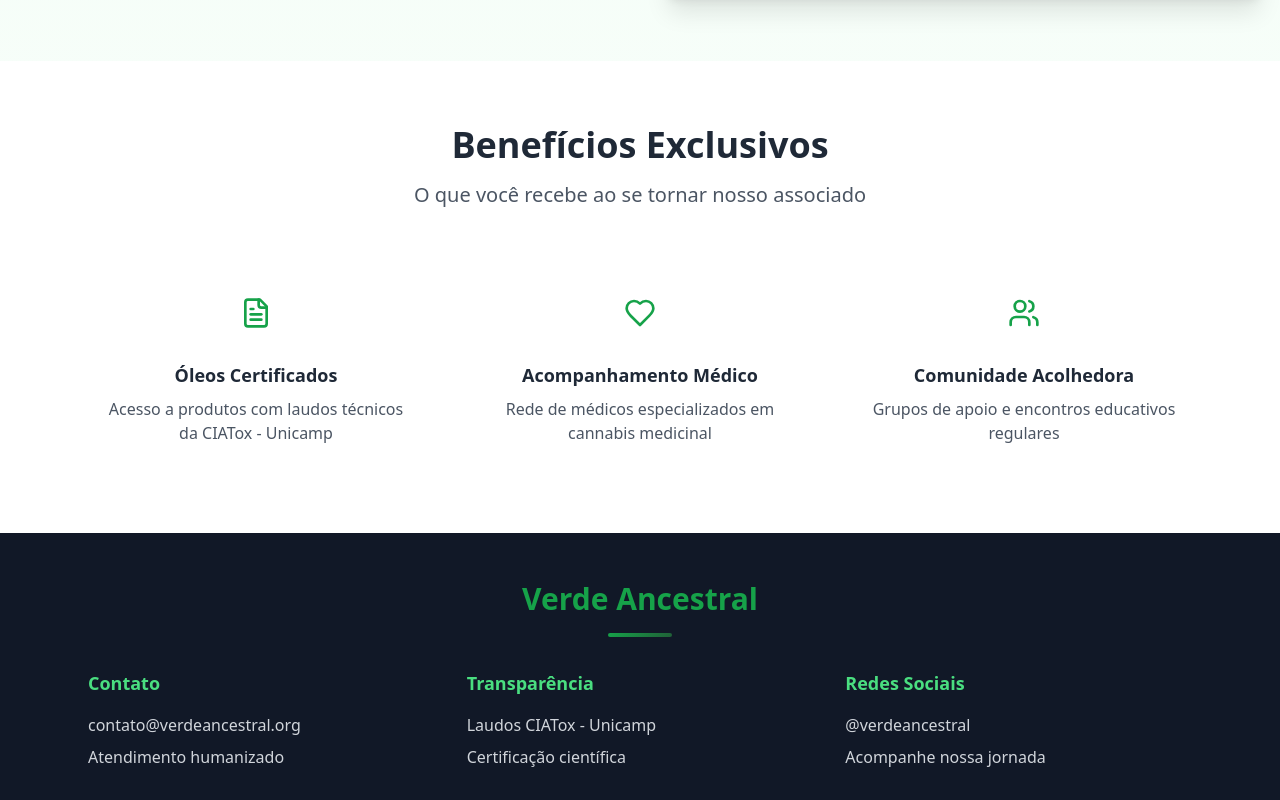
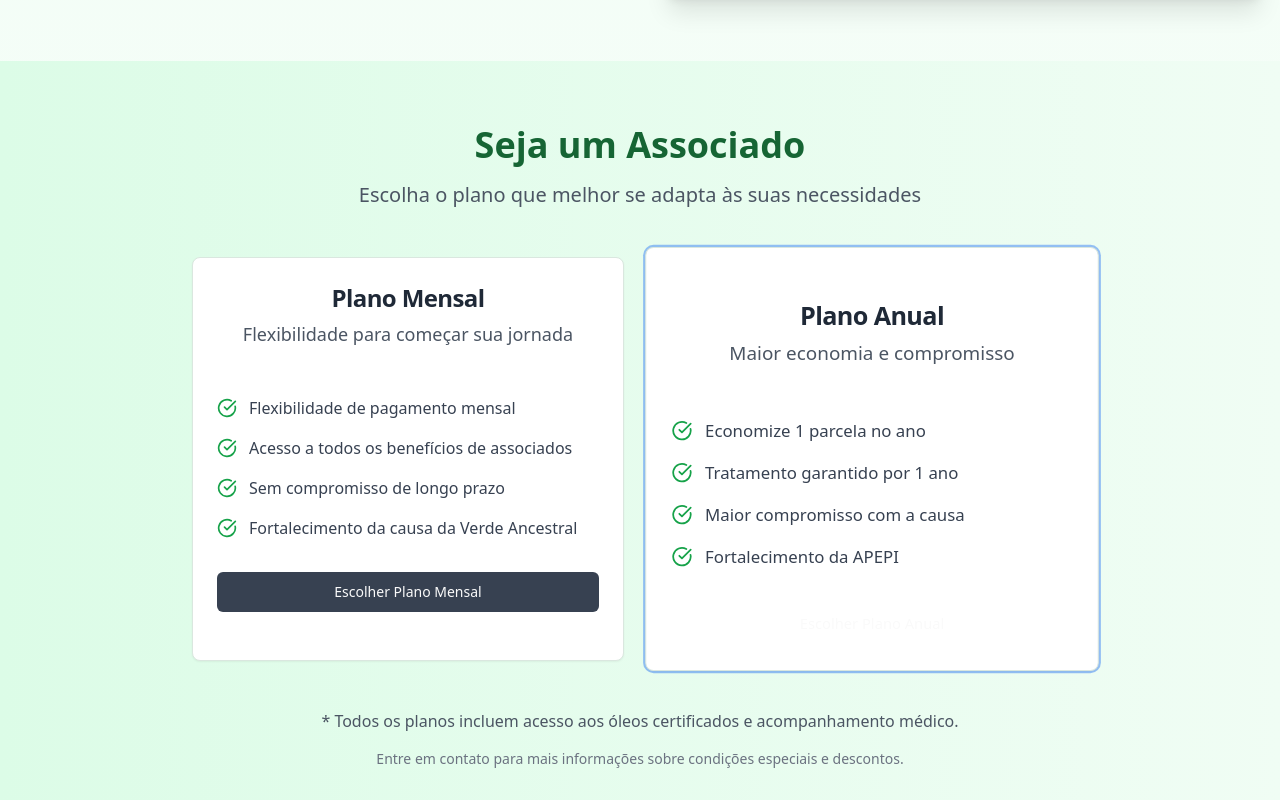
Before and after one commit to nelsinhololx/verde-raiz-cura, a React (Vite) app: page /associados in a window 1280 px wide. Shown: the part 620-1420 px from the top of the page. Built offline with nearby package versions, Linux system fonts and the light colour scheme.

Commit message:
Fix: Page not rendering
The user reported that nothing is appearing on the page.

```diff
--- a/src/pages/Associados.tsx
+++ b/src/pages/Associados.tsx
@@ -324,6 +324,70 @@ const Associados = () => {
           </div>
         </section>
 
+        {/* Seja um Associado Section */}
+        <section className="py-16 bg-gradient-to-r from-green-100 to-green-50">
+          <div className="max-w-6xl mx-auto px-4">
+            <div className="text-center mb-12">
+              <h2 className="text-3xl md:text-4xl font-bold text-green-800 mb-4">
+                Seja um Associado
+              </h2>
+              <p className="text-xl text-gray-600">
+                Escolha o plano que melhor se adapta às suas necessidades
+              </p>
+            </div>
+
+            <div className="grid md:grid-cols-2 gap-8 max-w-4xl mx-auto">
+              {planos.map((plano, index) => (
+                <Card key={index} className={`relative overflow-hidden hover:shadow-xl transition-all duration-300 ${
+                  index === 1 ? 'ring-2 ring-verde scale-105' : ''
+                }`}>
+                  {index === 1 && (
+                    <div className="absolute top-0 left-0 right-0 bg-verde text-white text-center py-2 text-sm font-semibold">
+                      MAIS ECONÔMICO
+                    </div>
+                  )}
+                  <CardHeader className={`text-center ${index === 1 ? 'pt-12' : 'pt-6'}`}>
+                    <CardTitle className="text-2xl text-gray-800">
+                      {plano.titulo}
+                    </CardTitle>
+                    <CardDescription className="text-gray-600 text-lg">
+                      {plano.descricao}
+                    </CardDescription>
+                  </CardHeader>
+                  <CardContent className="p-6">
+                    <ul className="space-y-4 mb-8">
+                      {plano.beneficios.map((beneficio, idx) => (
+                        <li key={idx} className="flex items-start">
+                          <CheckCircle className="w-5 h-5 text-verde mr-3 flex-shrink-0 mt-0.5" />
+                          <span className="text-gray-700">{beneficio}</span>
+                        </li>
+                      ))}
+                    </ul>
+                    <Button
+                      className={`w-full ${
+                        index === 1
+                          ? 'bg-verde hover:bg-verde/90'
+                          : 'bg-gray-700 hover:bg-gray-800'
+                      }`}
+                    >
+                      Escolher {plano.titulo}
+                    </Button>
+                  </CardContent>
+                </Card>
+              ))}
+            </div>
+
+            <div className="text-center mt-12">
+              <p className="text-gray-600 mb-4">
+                * Todos os planos incluem acesso aos óleos certificados e acompanhamento médico.
+              </p>
+              <p className="text-sm text-gray-500">
+                Entre em contato para mais informações sobre condições especiais e descontos.
+              </p>
+            </div>
+          </div>
+        </section>
+
         {/* Benefits Section */}
         <section className="py-16 bg-white">
           <div className="max-w-6xl mx-auto px-4">
```
